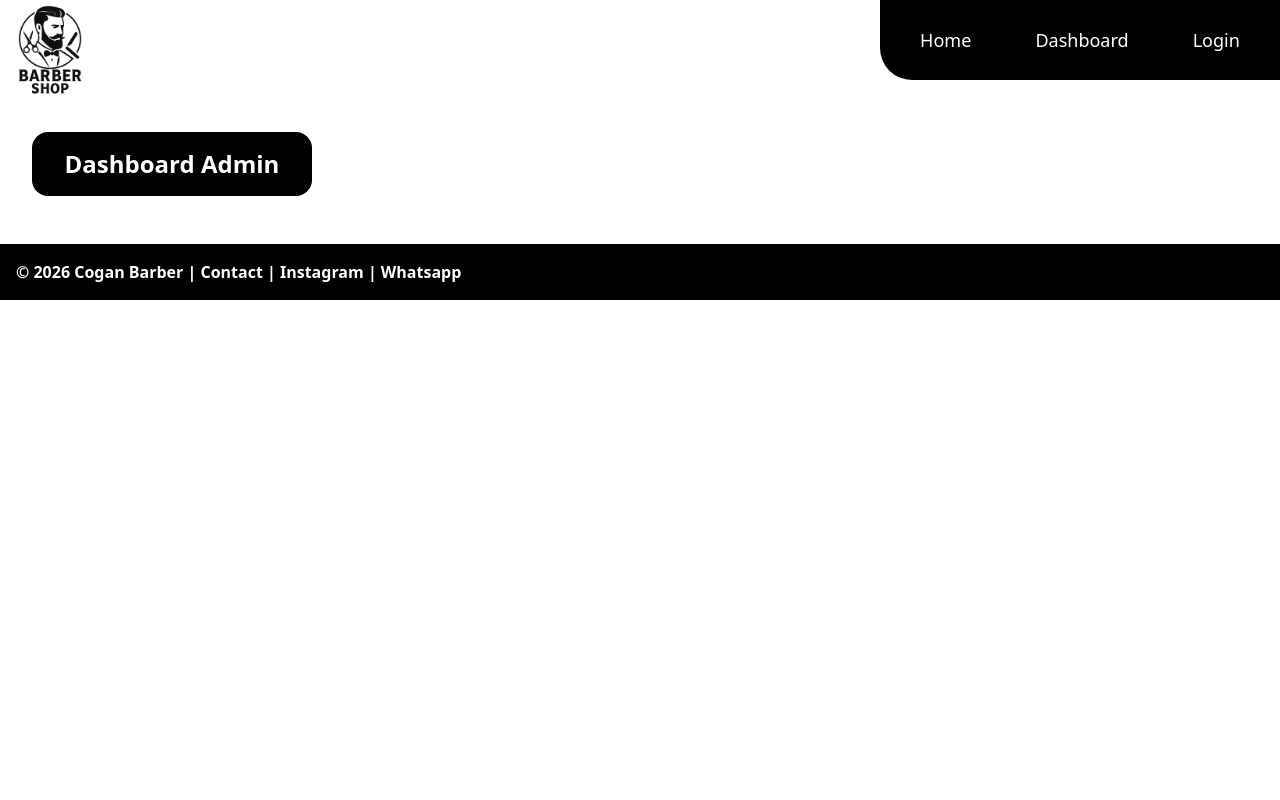
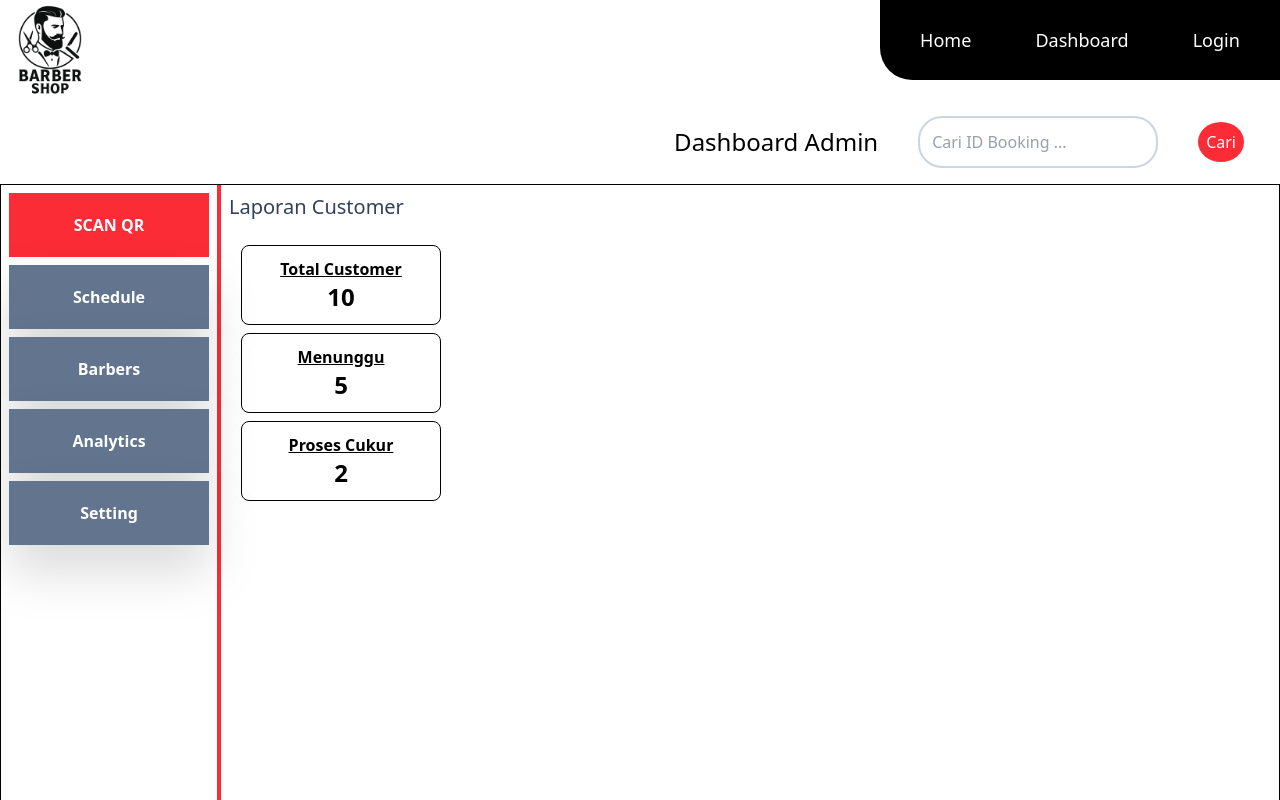
Before and after one commit to RezaN97/Antri-Barber, a React (Vite) app: page /dashboard in a window 1280 px wide. Shown: the top 800 px of the page. Built offline with nearby package versions, Linux system fonts and the light colour scheme.

Commit message:
update ui dashboard admin

```diff
--- a/src/pages/Dashboard.jsx
+++ b/src/pages/Dashboard.jsx
@@ -4,11 +4,41 @@ const Dashboard = () => {
     return (
         <>
         <div className="h-full w-full flex flex-col justify-between">
-        <Navbar/>
-        <div className="p-8 mt-5">
-            <h1 className="bg-black text-white p-4 text-center rounded-2xl w-70 text-2xl font-bold ">Dashboard Admin</h1>
-        </div>
-        <Footer/>
+            <Navbar/>
+            <div className="p-4 mt-5 flex gap-10 justify-end mr-5 items-center">
+                <h1 className="text-2xl font-ligh">Dashboard Admin</h1>
+                <input placeholder="Cari ID Booking ..." type="text" className="text-light text-slate-700 border-2 border-slate-300 p-3 w-60 rounded-3xl"/>
+            <button className="bg-red-500 p-2 text-white rounded-[50%] cursor-pointer hover:bg-red-700 ">Cari</button>
+            </div>
+            {/* content */}
+            <div className="border  flex w-full h-screen">
+                <div id="leftMenu" className=" p-2 bg flex-col flex gap-2  ">
+                    <button className="bg-red-500 p-5  text-white uppercase  hover:bg-red-600 cursor-pointer font-bold w-50">Scan QR</button>
+                    <button className="bg-slate-500 p-5 drop-shadow-2xl text-white   hover:bg-slate-600 cursor-pointer font-bold w-50">Schedule</button>
+                    <button className="bg-slate-500 p-5 drop-shadow-2xl text-white   hover:bg-slate-600 cursor-pointer font-bold w-50">Barbers</button>
+                    <button className="bg-slate-500 p-5 drop-shadow-2xl text-white   hover:bg-slate-600 cursor-pointer font-bold w-50">Analytics</button>
+                    <button className="bg-slate-500 p-5 drop-shadow-2xl text-white   hover:bg-slate-600 cursor-pointer font-bold w-50">Setting</button>
+                </div>
+                <div id="rightMenu" className="border-l-red-500 border-l-4 p-2">
+                    <h1 className="text-xl text-slate-700 " >Laporan Customer</h1>
+                    <div className="p-3 flex flex-col gap-2 w-full mt-3">
+                        <div className="w-50 h-20 font-bold flex flex-col rounded-lg justify-center items-center border-1">
+                            <h3 className="underline">Total Customer</h3>
+                            <h3 className="text-2xl">10</h3>
+                        </div>
+                        <div className="w-50 h-20 font-bold flex flex-col rounded-lg justify-center items-center border-1">
+                            <h3 className="underline">Menunggu</h3>
+                                <h3 className="text-2xl">5</h3>
+                        </div>
+                        <div className="w-50 h-20 font-bold flex flex-col rounded-lg justify-center items-center border-1">
+                            <h3 className="underline">Proses Cukur</h3>
+                                <h3 className="text-2xl">2</h3>
+                        </div>
+
+                    </div>
+                </div>
+            </div>
+            <Footer/>
 
         </div>
 
```
